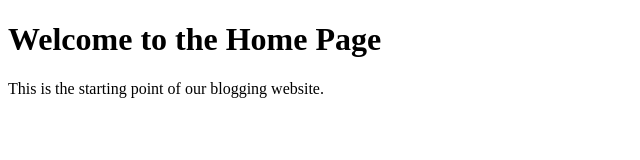
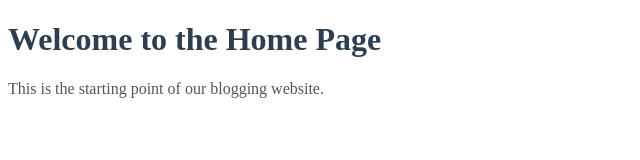
Before and after one commit to alisha260/Blogging-Website, a website: page src/index.html in a window 1280 px wide. Shown: the whole page, without its empty margins (0-640 px from the left). Drawn offline with Linux system fonts and the light colour scheme.

Commit message:
updated code

```diff
--- a/styles/home.css
+++ b/styles/home.css
@@ -1,4 +1,9 @@
-body {
-  background-color: white;
-  color: black;
+h1 {
+  color: #2c3e50;
+  font-size: 2rem;
 }
+
+p {
+  color: #555;
+  font-size: 1rem;
+}
```
